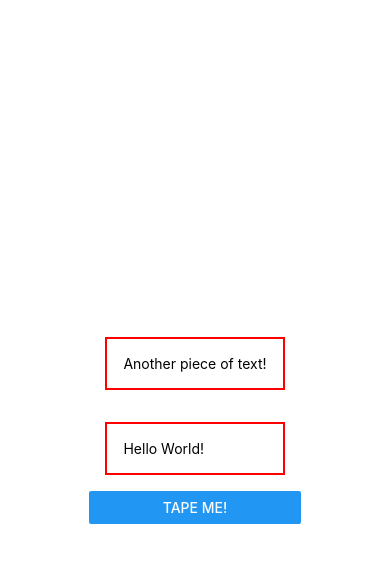
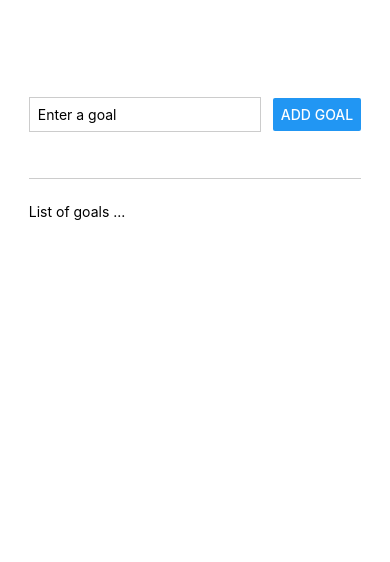
Before and after one commit to amitroy497/full-native-study-using-expo, a React Native app: screen / in a window 390 px wide. Shown: the top 562 px of the page. Built offline with nearby package versions, Linux system fonts and the light colour scheme.

Commit message:
3. Layout and Use of FlexBox

```diff
--- a/App.js
+++ b/App.js
@@ -1,5 +1,6 @@
 import { StyleSheet, View } from 'react-native';
-import Main from './src/2-StyleSheet';
+import Main from './src/3-LayoutAndFlexbox';
+// import Main from './src/2-StyleSheet';
 // import Main from './src/1-InlineStyles';
 
 export default function App() {
--- /dev/null
+++ b/src/3-LayoutAndFlexbox/index.js
@@ -0,0 +1,44 @@
+import { Button, StyleSheet, Text, TextInput, View } from 'react-native';
+
+const Main = () => {
+	return (
+		<View style={styles.appContainer}>
+			<View style={styles.inputContainer}>
+				<TextInput style={styles.textinput} placeholder='Enter a goal' />
+				<Button title='Add Goal' />
+			</View>
+			<View style={styles.goalsContainer}>
+				<Text>List of goals ...</Text>
+			</View>
+		</View>
+	);
+};
+
+const styles = StyleSheet.create({
+	appContainer: {
+		flex: 1,
+		paddingTop: 50,
+		paddingHorizontal: 16,
+	},
+	inputContainer: {
+		flex: 1,
+		flexDirection: 'row',
+		justifyContent: 'space-between',
+		alignItems: 'center',
+		marginBottom: 24,
+		borderBottomWidth: 1,
+		borderBottomColor: '#cccccc',
+	},
+	textinput: {
+		borderWidth: 1,
+		borderColor: '#cccccc',
+		width: '70%',
+		marginRight: 8,
+		padding: 8,
+	},
+	goalsContainer: {
+		flex: 5,
+	},
+});
+
+export default Main;
```
